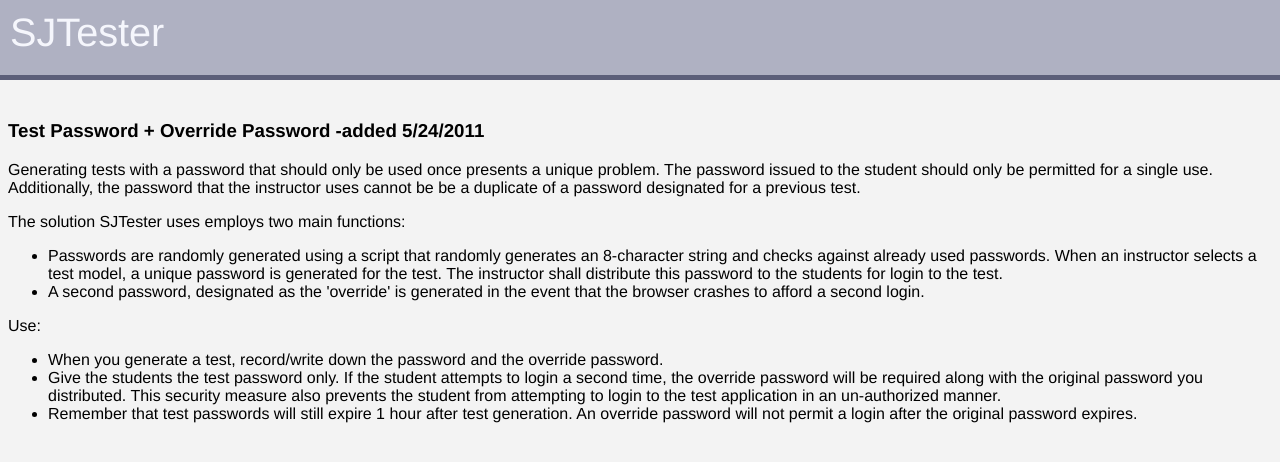
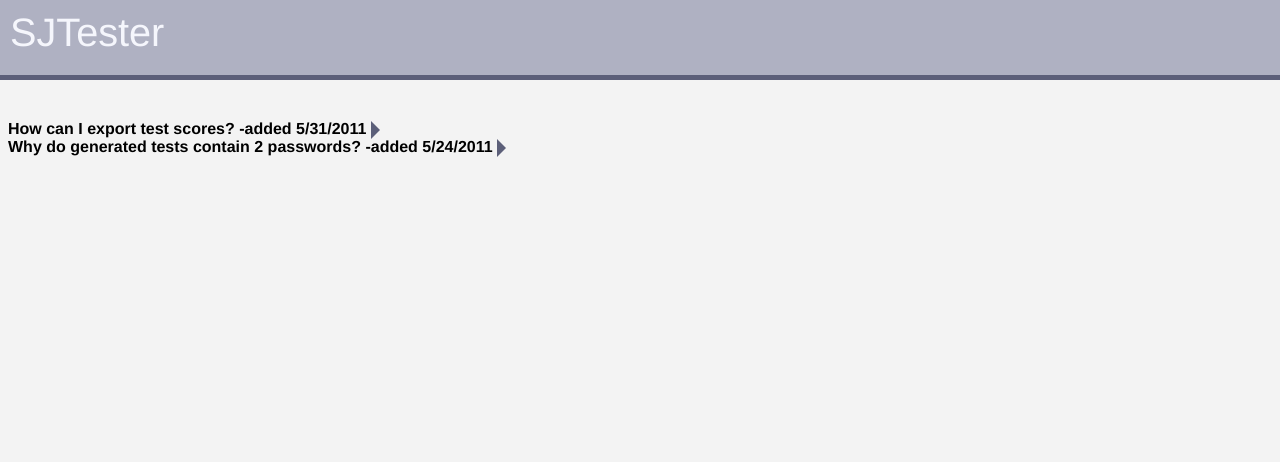
Before and after one commit to matthewdhull/aircraft_systems_tester, a PHP site: page /faq.php in a window 1280 px wide. Shown: the top 462 px of the page. Run offline with PHP 8.4, Linux system fonts and the light colour scheme.

Commit message:
added expand/collapse feature to faq items and added more questions

```diff
--- a/CSS/faq.css
+++ b/CSS/faq.css
@@ -3,3 +3,36 @@
 #faQuestions {
 	margin-top: 120px;
 }
+
+.arrow {
+	position: relative;
+	display: inline-block;
+	margin-bottom: -5px;
+}
+
+.arrow-right {
+        width: 0;
+        height: 0;
+        border-top: 9px solid transparent;
+        border-bottom: 9px solid transparent 	;
+
+        border-left: 9px solid #5c5f79;
+}
+
+.arrow-down {
+        width: 0;
+        height: 0;
+        border-left: 9px solid transparent;
+        border-right: 9px solid transparent;
+
+        border-top: 9px solid #5c5f79;
+}
+
+
+.bold {
+	font-weight: bold;
+}
+
+.answer {
+	display: none;
+}
--- a/faq.php
+++ b/faq.php
@@ -1,3 +1,4 @@
+<!DOCTYPE HTML>
 <html>
 	<head>
 		<title>FAQ</title>
@@ -14,6 +15,20 @@
 		<script src="jquery.js" type="text/javascript"></script>
 		<script type="text/javascript">
 			$(document).ready(function(){
+
+				//allows expand/collapse of answer
+				$(".question").click(function(){
+					if($(this).children('div .arrow').hasClass('arrow-right') == true){
+						$(this).children('div .arrow').removeClass('arrow-right');
+						$(this).children('div .arrow').addClass('arrow-down');
+						$(this).next('div').css("display", "block");
+					}else{
+						$(this).children('div .arrow').removeClass('arrow-down');
+						$(this).children('div .arrow').addClass('arrow-right');
+						$(this).next('div').css("display", "none");
+					}
+				});
+
 			});
 		</script>
 	</head>
@@ -23,7 +38,24 @@
 		?>
 
 	<div id="faQuestions">
-			<p><h3>Test Password + Override Password -added 5/24/2011</h3></p>
+
+			<div class='questionGroup'>
+				<div class='question'>
+					<span class='bold'>How can I export test scores? -added 5/31/2011</span>
+					<div class='arrow arrow-right'></div>
+				</div>
+				<div class='answer'>
+					<p>Currently, SJTester can export a cumulative set of test results in .csv format and is available only to administrators.  The .csv file can be opened in Microsoft Excel or other spreadsheet/database viewing software, such as Apple's Numbers.  The file will contain a list of all students test records, including: employee number, class date, test date, instructor, result (sat or unsat), score, qualification code, syllabus, and whether or not the test was administered as a result of retraining.</p>
+					<p>To export, navigate to the Instructor Area and click the export button in the Admin Tasks area. A download will be prompted when the file is ready.</p>
+				</div>
+			</div>
+
+			<div class='questionGroup'>
+				<div class='question'>
+					<span class='bold'>Why do generated tests contain 2 passwords? -added 5/24/2011</span>
+					<div class='arrow arrow-right'></div>
+				</div>
+				<div class='answer'>
 					<p>Generating tests with a password that should only be used once presents a unique problem.  The password issued to the student should only be permitted for a single use. Additionally, the password that the instructor uses cannot be be a duplicate of a password designated for a previous test.</p>
 					<p>The solution SJTester uses employs two main functions:</p>
 					<ul>
@@ -36,6 +68,22 @@
 					<li>Give the students the test password only. If the student attempts to login a second time, the override password will be required along with the original password you distributed. This security measure also prevents the student from attempting to login to the test application in an un-authorized manner.</li>
 					<li>Remember that test passwords will still expire 1 hour after test generation.  An override password will not permit a login after the original password expires.</li>
 					</ul>
+				</div> <!-- end of answer -->
+			</div> <!-- end questionGroup -->
 		</div>
 	</body>
 </html>
+
+<!-- cut & paste the following snippet to format a new item for the faq.
+
+			<div class='questionGroup>
+				<div class='question'>
+					<span class='bold'>Question Title</span>
+					<div class='arrow arrow-right'></div>
+				</div>
+				<div class='answer'>
+					<p>This is the answer</p>
+				</div>
+			</div>
+
+-->
```
Lines whose indentation alone changed are shown as unchanged.
